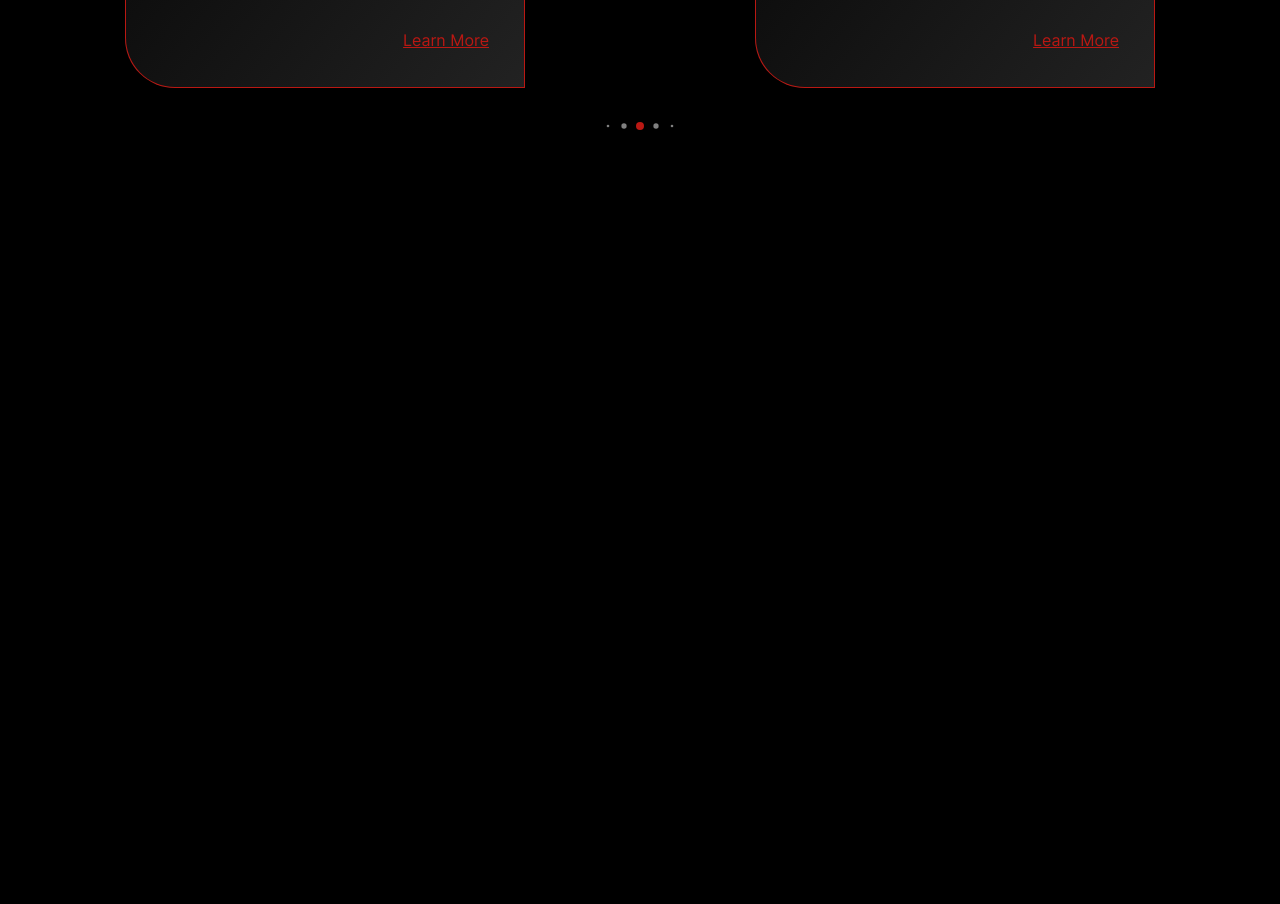
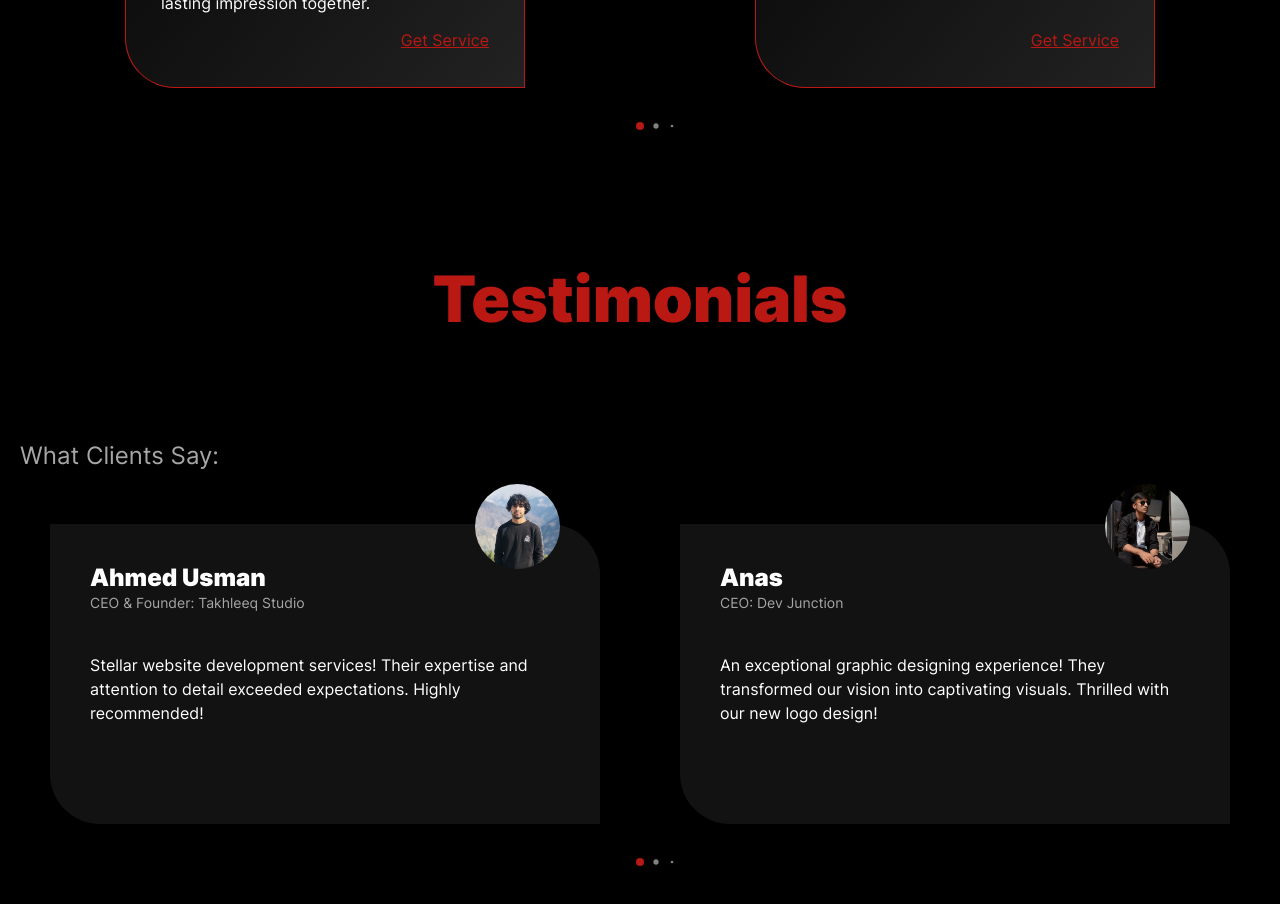
Before and after one commit to Babar78/my-portfolio, a React (Create React App) app: page / in a window 1280 px wide. Shown: the part 4660-5564 px from the top of the page. Before the commit the page ends 4821 px from the top, so only its background shows below. Built offline with nearby package versions, Linux system fonts and the light colour scheme; the HTML template or start-up script is replaced by a standard one.

Commit message:
Testimonial Section Added

```diff
--- a/src/App.js
+++ b/src/App.js
@@ -6,6 +6,7 @@ import SkillsSection from "./sections/skillsSection/SkillsSection";
 import WorkExperienceSection from "./sections/workExperienceSection/WorkExperienceSection";
 import PersonalProjects from "./sections/personalProjects/PersonalProjects";
 import ServicesSection from "./sections/servicesSection/ServicesSection";
+import TestimonialSection from "./sections/testimonialSection/TestimonialSection";
 
 function App() {
   return (
@@ -17,6 +18,7 @@ function App() {
       <WorkExperienceSection />
       <PersonalProjects />
       <ServicesSection />
+      <TestimonialSection />
     </div>
   );
 }
--- a/src/components/servicesCard/ServicesCard.jsx
+++ b/src/components/servicesCard/ServicesCard.jsx
@@ -24,7 +24,7 @@ function ServicesCard({title, description, image, ctaText}) {
         <img src={image} alt="" className="w-100 h-100" />
       </div>
       <div className="border border-[1px] border-[#B91813] grow rounded-bl-[50px] border-t-0 relative">
-        <h2 className="text-center -mt-5">{title}</h2>
+        <h2 className="text-center -mt-5 shadow-lg">{title}</h2>
         <p className="fz-16 px-[35px] py-[20px]">
           {description}
         </p>
--- a/src/components/swiperJS/SwiperJS.jsx
+++ b/src/components/swiperJS/SwiperJS.jsx
@@ -15,10 +15,10 @@ function SwiperJS({ slideItems , slidesPerView, spaceBetween}) {
     <Swiper
       slidesPerView={slidesPerView}
       spaceBetween={spaceBetween}
-      autoplay={{
-        delay: 2500,
-        disableOnInteraction: false,
-      }}
+      // autoplay={{
+      //   delay: 2500,
+      //   disableOnInteraction: false,
+      // }}
       loop={true}
       pagination={{
         dynamicBullets: true,
--- /dev/null
+++ b/src/components/testimonialCard/TestimonialCard.jsx
@@ -0,0 +1,24 @@
+import React from "react";
+
+function TestimonialCard({ name, position, image, description}) {
+  return (
+    <div className="bg-[#121213] rounded-tr-[50px] rounded-bl-[50px] w-[550px] h-[300px] p-10 relative testimonialCard">
+        <div className="w-[85px] h-[85px] rounded-full absolute right-10 -top-10 userImage"
+        style={{
+            backgroundImage : `url(${image})`,
+            backgroundRepeat: 'no-repeat',
+            backgroundSize: 'cover',
+            backgroundPosition: 'center',
+        }}
+        >
+        </div>
+      <h4 className="text-white">{name}</h4>
+      <p className="m-0 p-0 fz-14 text-[#A6A6A6] position">{position}</p>
+      <p className="mt-10">
+        {description}
+      </p>
+    </div>
+  );
+}
+
+export default TestimonialCard;
--- a/src/index.css
+++ b/src/index.css
@@ -231,19 +231,19 @@ p {
 
 @media (max-width: 992px) {
   p {
-    font-size: 14px;
+    font-size: 16px;
   }
 }
 
 @media (max-width: 768px) {
   p {
-    font-size: 12px;
+    font-size: 14px;
   }
 }
 
 @media (max-width: 576px) {
   p {
-    font-size: 10px;
+    font-size: 12px;
   }
 }
 
@@ -416,31 +416,26 @@ a {
 }
 
 /* Service Cards */
-
 @media (min-width: 992px) {
   #servicesCard h2{
     margin-top: -1.25rem !important;
   }
 }
-
 @media (max-width: 992px) {
   #servicesCard h2{
     margin-top: -1.2rem !important;
   }
 }
-
 @media (max-width: 768px) {
   #servicesCard h2{
     margin-top: -1rem !important;
   }
 }
-
 @media (max-width: 576px) {
   #servicesCard h2{
     margin-top: -0.8rem !important;
   }
 }
-
 @media (max-width: 350px) {
   #servicesCard h2{
     margin-top: -0.7rem !important;
@@ -450,3 +445,48 @@ a {
     height: 400px !important;
   }
 }
+
+
+
+/* Testimonial Section */
+
+@media (max-width: 768px) {
+  .testimonialCard{
+    height: 250px !important;
+  }
+  .testimonialCard .position{
+    font-size: 12px !important;
+  }
+  .testimonialCard .userImage{
+    height: 70px !important;
+    width: 70px !important;
+    top: -2rem !important;
+  }
+}
+@media (max-width: 576px) {
+  .testimonialCard p{
+    font-size: 14px !important;
+  }
+  .testimonialCard .position{
+    font-size: 10px !important;
+  }
+  .testimonialCard{
+    height: 230px !important;
+  }
+  .testimonialCard .userImage{
+    height: 60px !important;
+    width: 60px !important;
+    top: -1.8rem !important;
+  }
+}
+@media (max-width: 350px) {
+
+  .testimonialCard p{
+    font-size: 12px !important;
+  }
+  .testimonialCard .userImage{
+    height: 50px !important;
+    width: 50px !important;
+    top: -1.5rem !important;
+  }
+}
--- a/src/sections/servicesSection/ServicesSection.jsx
+++ b/src/sections/servicesSection/ServicesSection.jsx
@@ -54,7 +54,7 @@ function ServicesSection() {
         title={service.title}
         description={service.description}
         image={service.image}
-        ctaText="Learn More"
+        ctaText="Get Service"
       />
     ),
   }));
--- /dev/null
+++ b/src/sections/testimonialSection/TestimonialSection.jsx
@@ -0,0 +1,101 @@
+import React, {useState, useEffect} from "react";
+import TestimonialCard from "../../components/testimonialCard/TestimonialCard";
+
+import Carousel from "../../components/swiperJS/SwiperJS";
+
+import testimonialPic1 from "../../assets/images/testimonials/ahmed.png";
+import testimonialPic2 from "../../assets/images/testimonials/anas.png";
+
+const testimonials = [
+  {
+    id: 1,
+    name: "Ahmed Usman",
+    position: "CEO & Founder: Takhleeq Studio",
+    image: testimonialPic1,
+    description:
+      "Stellar website development services! Their expertise and attention to detail exceeded expectations. Highly recommended!",
+  },
+  {
+    id: 2,
+    name: "Anas",
+    position: "CEO: Dev Junction",
+    image: testimonialPic2,
+    description:
+      "An exceptional graphic designing experience! They transformed our vision into captivating visuals. Thrilled with our new logo design!",
+  },
+  {
+    id: 3,
+    name: "Anas",
+    position: "CEO: Dev Junction",
+    image: testimonialPic2,
+    description:
+      "An exceptional graphic designing experience! They transformed our vision into captivating visuals. Thrilled with our new logo design!",
+  },
+];
+
+
+function TestimonialSection() {
+  const slideItems = testimonials.map((testimonial) => ({
+    id: testimonial.id,
+    content: (
+      <TestimonialCard
+        name={testimonial.name}
+        position={testimonial.position}
+        description={testimonial.description}
+        image={testimonial.image}
+      />
+    ),
+  }));
+
+  //   Use States to save how many items to show on screen w.r.t screen size
+
+  const [slidesPerView, setSlidesPerView] = useState(3); // Default slides per view value
+  const [spaceBetween, setSpaceBetween] = useState(30); // Default space between slides value
+
+  useEffect(() => {
+    // Function to update the offset based on screen width
+    const updateVariables = () => {
+      const screenWidth = window.innerWidth;
+      if (screenWidth > 1440) {
+        setSlidesPerView(2);
+        setSpaceBetween(30);
+      } else if (screenWidth > 1160) {
+        setSlidesPerView(2);
+        setSpaceBetween(20);
+      } else {
+        setSlidesPerView(1);
+        setSpaceBetween(30);
+      }
+    };
+
+    // Initial update
+    updateVariables();
+    // Add a resize event listener to update the offset on window resize
+    window.addEventListener("resize", updateVariables);
+
+    // Clean up the event listener when the component unmounts
+    return () => {
+      window.removeEventListener("resize", updateVariables);
+    };
+  }, []); // Run this effect only once when the component mounts
+
+  return (
+    <section className="testimonialSection">
+      <div className="main_container py-[100px]">
+        <div className="content_container">
+          <h1 className="fz-64 text-center text-[#b91813]">Testimonials</h1>
+          <div className="h-full sm:py-[100px] py-[75px]">
+          <p className="fz-24 text-[#A6A6A6] lg:text-left text-center">What Clients Say:</p>
+          <Carousel
+            slideItems={slideItems}
+            slidesPerView={slidesPerView}
+            spaceBetween={spaceBetween}
+          />
+          </div>
+        </div>
+      </div>
+    </section>
+  );
+}
+
+export default TestimonialSection;
```
Also changed, not shown: src/assets/images/testimonials/ahmed.png (added), src/assets/images/testimonials/anas.png (added).
